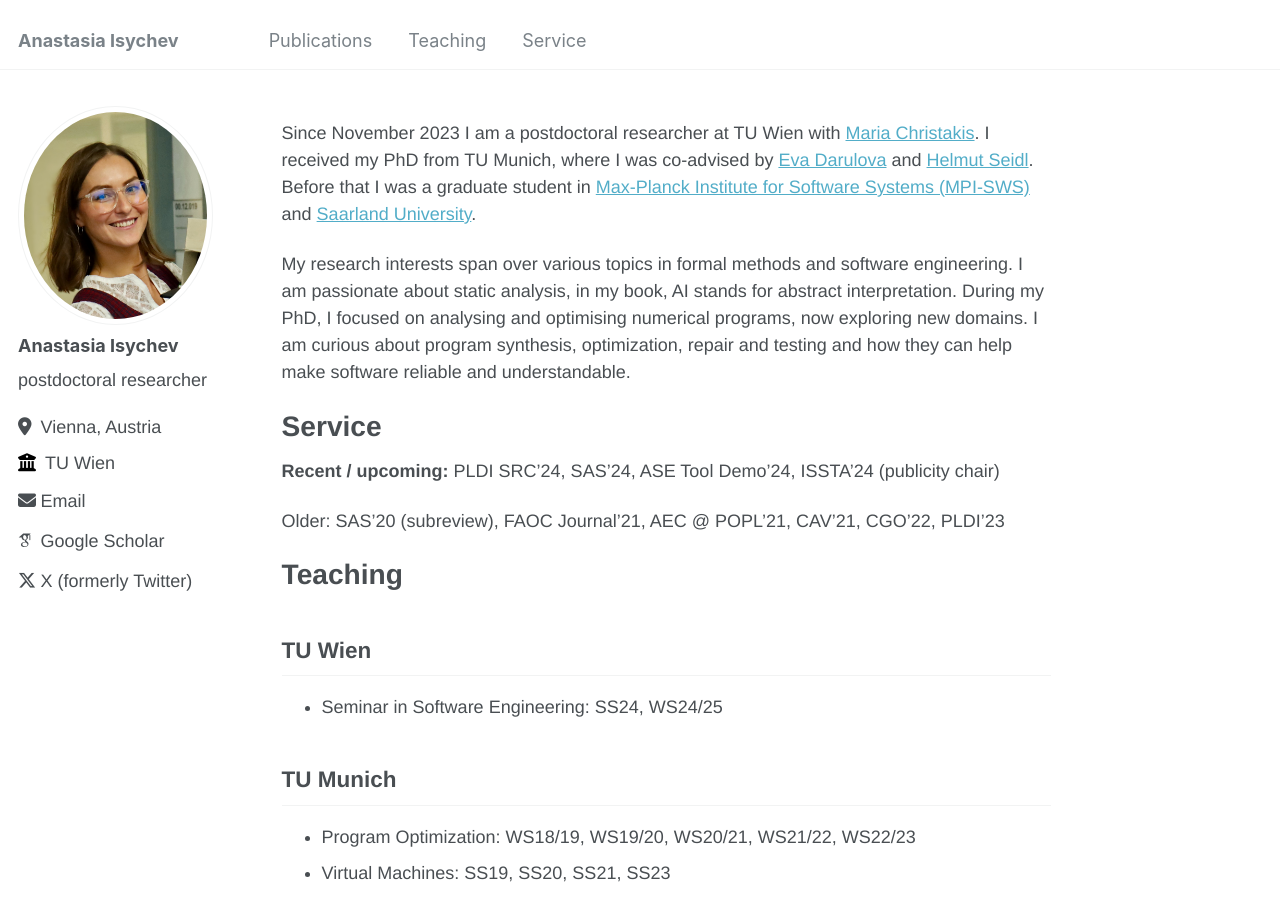
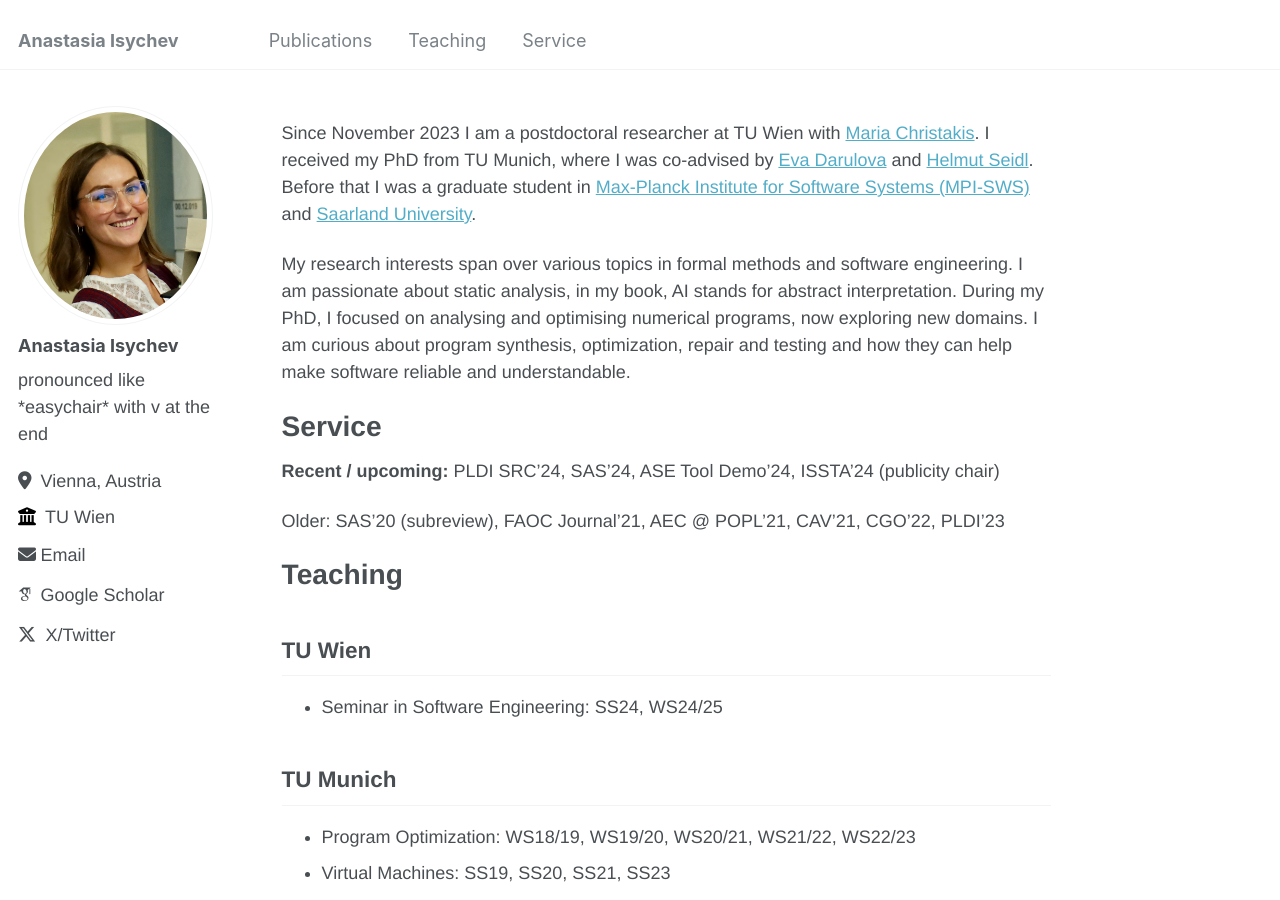
Before and after one commit to aisychev/aisychev.github.io, a Jekyll site: the page built from _pages/about.md, in a window 1280 px wide and 900 px high. Built offline with Jekyll 4.4.1, drawn with Linux system fonts in a browser that asks for light colours; some web fonts are replaced.

Commit message:
tweak style

```diff
--- a/_config.yml
+++ b/_config.yml
@@ -24,7 +24,7 @@ author:
   avatar           : "anastasia-profile.jpg"
   name             : "Anastasia Isychev"
   pronouns         : # example: "she/her"
-  bio              : "postdoctoral researcher"
+  bio              : "pronounced like *easychair* with v at the end" #"postdoctoral researcher"
   location         : "Vienna, Austria"
   employer         : "TU Wien"
   uri              : # URL
--- a/_includes/author-profile.html
+++ b/_includes/author-profile.html
@@ -15,7 +15,7 @@
   </div>
 
   <div class="author__content">
-    <h3 class="author__name">{{ author.name }}</h3>
+    <h2 class="author__name">{{ author.name }}</h2>
     {% if author.pronouns %}<p class="author__pronouns">{{ author.pronouns }}</p>{% endif %}
     {% if author.bio %}<p class="author__bio">{{ author.bio }}</p>{% endif %}
   </div>
@@ -133,7 +133,7 @@
         <li><a href="https://{{ author.tumblr }}.tumblr.com"><i class="fab fa-fw fa-tumblr icon-pad-right" aria-hidden="true"></i>Tumblr</a></li>
       {% endif %}
       {% if author.twitter %}
-        <li><a href="https://twitter.com/{{ author.twitter }}"><i class="fab fa-fw fa-x-twitter icon-pad-right" aria-hidden="true"></i>X (formerly Twitter)</a></li>
+        <li><a href="https://twitter.com/{{ author.twitter }}"><i class="fab fa-fw fa-x-twitter icon-pad-right" aria-hidden="true"></i> X/Twitter</a></li>
       {% endif %}
       {% if author.vine %}
         <li><a href="https://vine.co/u/{{ author.vine }}"><i class="fab fa-fw fa-vine icon-pad-right" aria-hidden="true"></i>Vine</a></li>
```
